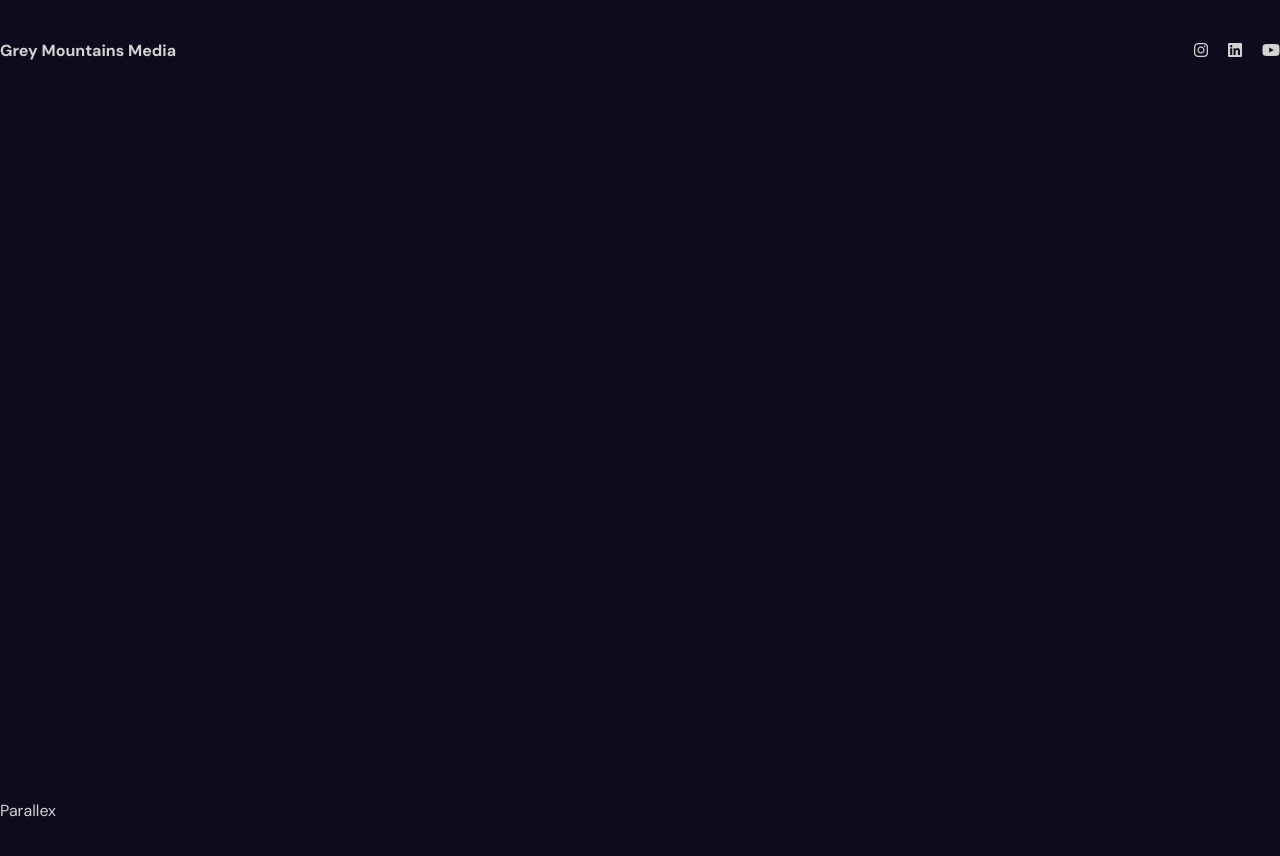
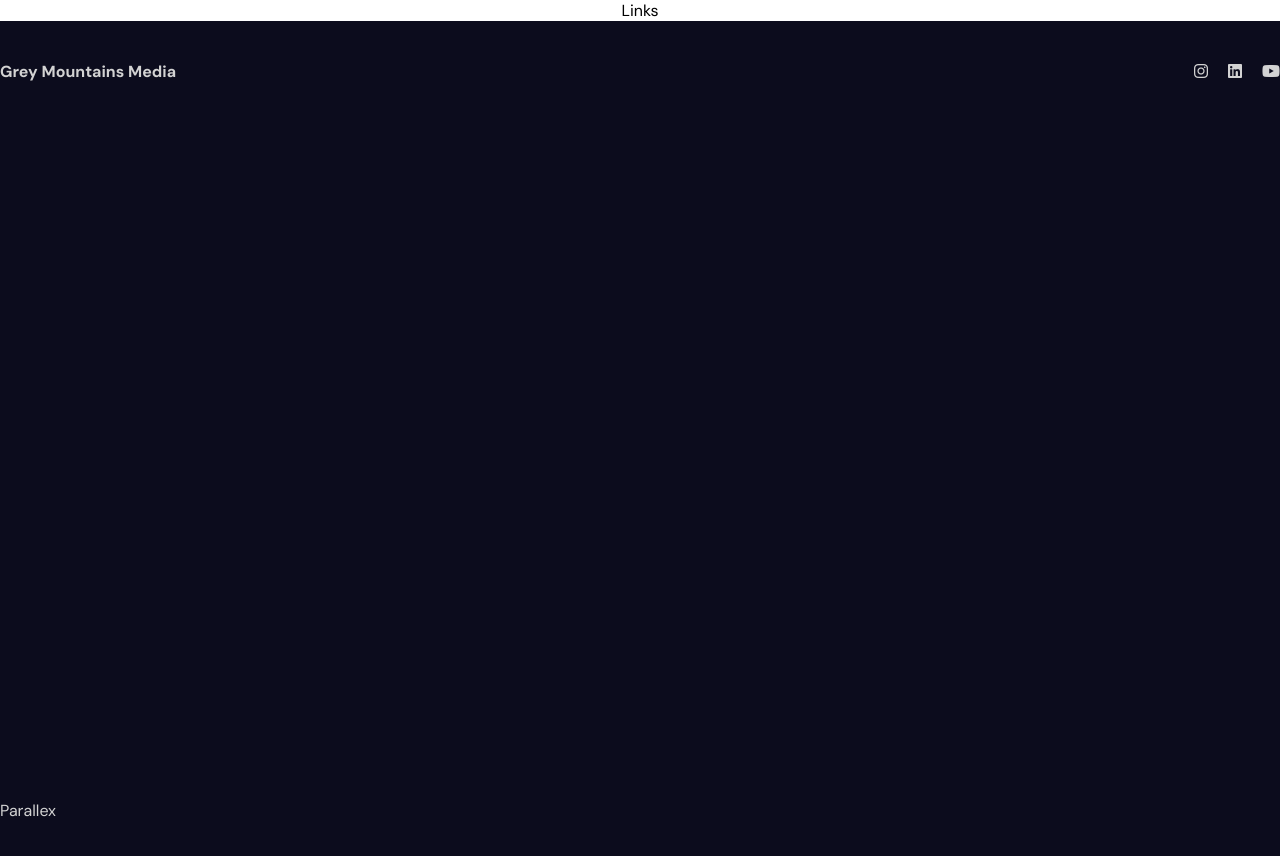
Before and after one commit to g00dguy87/greymountainsmedia, a React (Vite) app: page / in a window 1280 px wide. Shown: the top 856 px of the page. Built offline with nearby package versions, Linux system fonts and the light colour scheme.

Commit message:
Add files via upload

```diff
--- a/src/components/navbar/Navbar.jsx
+++ b/src/components/navbar/Navbar.jsx
@@ -1,3 +1,4 @@
+import Sidebar from "../sidebar/Sidebar"
 import "./navbar.scss"
 import {motion} from "framer-motion"
 
@@ -5,6 +6,7 @@ const Navbar = () => {
   return (
     <div className="navbar">
       {/* Sidebar */}
+      <Sidebar/>
       <div className="wrapper">
         <motion.span
         initial={{opacity:0, scale:0.5}}
--- /dev/null
+++ b/src/components/sidebar/Sidebar.jsx
@@ -0,0 +1,18 @@
+import "./sidebar.scss";
+import React from 'react';
+import toggleButton from "./toggleButton/toggleButton";
+
+
+
+ const Sidebar = () => {
+   return (
+     <div className="sidebar">
+       <div className="bg">
+        Links
+       </div>
+       <toggleButton/>
+     </div>
+   )
+ }
+
+ export default Sidebar
--- /dev/null
+++ b/src/components/sidebar/sidebar.scss
@@ -0,0 +1,15 @@
+.sidebar {
+    display: flex;
+    flex-direction: column;
+    align-items: center;
+    justify-content: center;
+    background-color: white;
+    color: black;
+    .bg {
+        .links{}
+    }
+
+    button {
+
+    }
+}
--- /dev/null
+++ b/src/components/sidebar/toggleButton/ToggleButton.jsx
@@ -0,0 +1,11 @@
+import React from 'react'
+
+const toggleButton = () => {
+  return (
+    <div>
+
+    </div>
+  )
+}
+
+export default toggleButton
```
Also changed, not shown: src/components/sidebar/links/Links.jsx (added).
